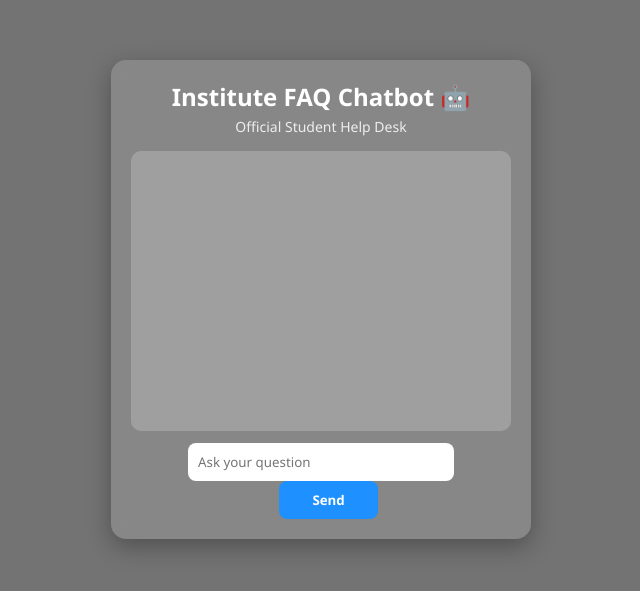
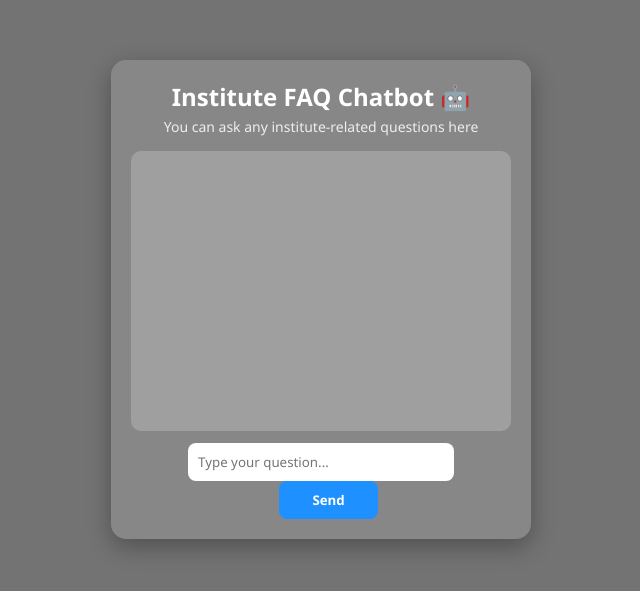
Before and after one commit to RESHAAL/Hack-O-Week_TRINOVA, a plain HTML site: page index.html in a window 1280 px wide. Shown: the part 101-692 px from the top of the page, without its empty margins (319-959 px from the left). Drawn offline with Linux system fonts and the light colour scheme.

Commit message:
Revise chatbot HTML structure
Updated the chatbot interface with a new input area and modified header text.

```diff
--- a/index.html
+++ b/index.html
@@ -3,8 +3,6 @@
 <head>
     <meta charset="UTF-8">
     <title>Institute FAQ Chatbot</title>
-
-    <!-- CSS FILE -->
     <link rel="stylesheet" href="style.css">
 </head>
 <body>
@@ -14,25 +12,24 @@
         <!-- HEADER -->
         <div class="header">
             <h2>Institute FAQ Chatbot 🤖</h2>
-            <p>Official Student Help Desk</p>
+            <p>You can ask any institute-related questions here</p>
         </div>
 
-        <!-- CHAT OUTPUT AREA -->
+        <!-- CHAT AREA -->
         <div id="chat-box"></div>
 
-        <!-- USER INPUT -->
-        <input
-            type="text"
-            id="userInput"
-            placeholder="Ask your question">
-
-        <!-- SEND BUTTON -->
-        <button onclick="sendMessage()">Send</button>
+        <!-- INPUT AREA -->
+        <div class="input-area">
+            <input
+                type="text"
+                id="userInput"
+                placeholder="Type your question..."
+                onkeydown="handleEnter(event)">
+            <button onclick="sendMessage()">Send</button>
+        </div>
 
     </div>
 
-    <!-- JAVASCRIPT FILE -->
     <script src="script.js"></script>
-
 </body>
 </html>
```
